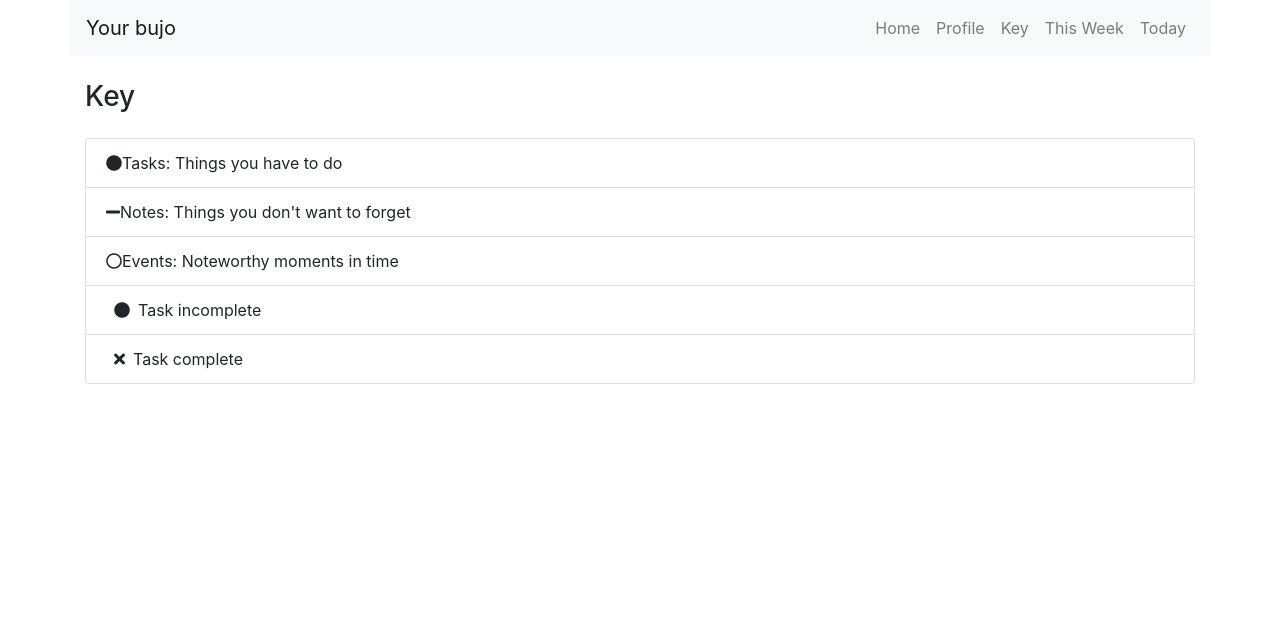
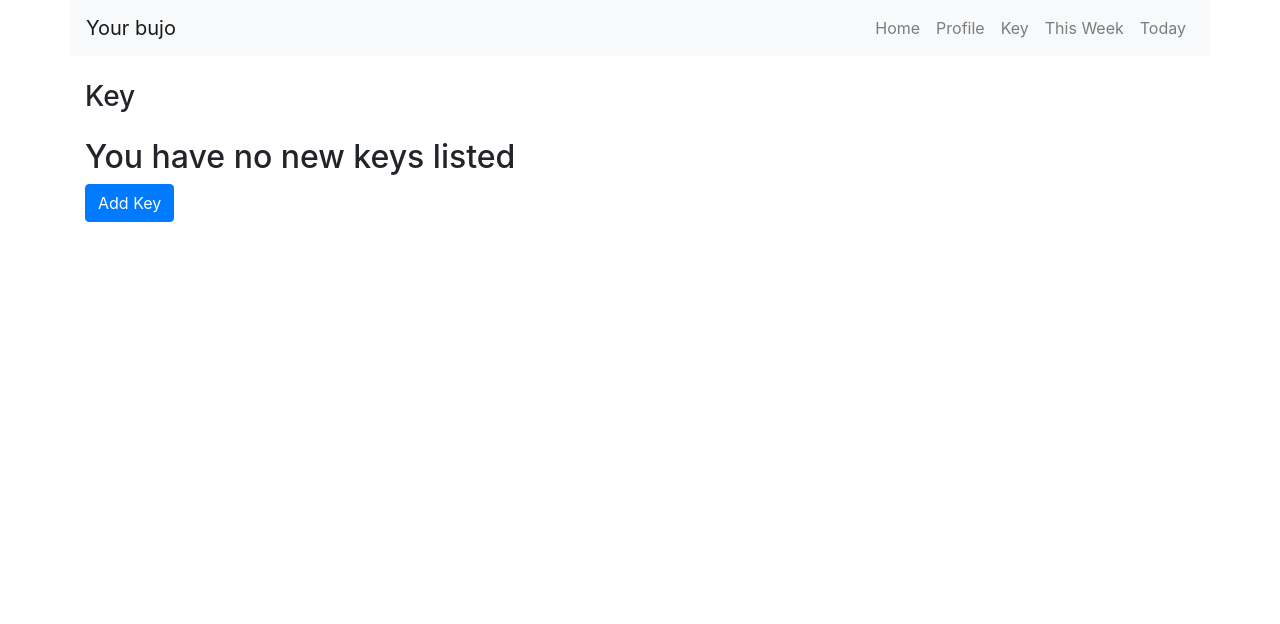
Before and after one commit to lrnzpn/bujo, a Django app: page /key/ in a window 1280 px wide. Shown: the top 624 px of the page. Run offline with Django 3.2, Linux system fonts and the light colour scheme; data that the repository does not hold is empty; some libraries are stand-ins or nearby versions.

Commit message:
added key model, form, and views

```diff
--- a/main/forms.py
+++ b/main/forms.py
@@ -13,14 +13,14 @@ class MyNameForm(forms.Form):
         model = MyName
         fields = ['name']
 
-class ProfileForm(forms.Form):
-    profile_pic = forms.ImageField(widget=forms.FileInput(attrs={'class':'custom-file-input'}))
-    profile_nickname = forms.CharField(label="Nickname", max_length=40,
-                           widget=forms.TextInput
-                           (attrs={'class':'form-control'}))
-    profile_bio = forms.CharField(label="Bio",
-                                  widget=forms.Textarea
-                           (attrs={'class':'form-control'}))
+class KeyForm(forms.Form):
+    key = forms.CharField(label="Key",max_length=100,
+                          widget= forms.TextInput
+                           (attrs={'class':'form-control mb-3'}))
+    description = forms.CharField(label="Description",max_length=255,
+                          widget= forms.TextInput
+                           (attrs={'class':'form-control mb-3'}))
+
     class Meta:
-        model = Profile
-        fields = ['profile_nickname','profile_bio']
+        model = Key
+        fields = "__all__"
--- a/main/views.py
+++ b/main/views.py
@@ -2,8 +2,8 @@ from django.shortcuts import render, redirect
 from django.views import View
 from django.core.files.storage import FileSystemStorage
 
-from .models import MyName, Profile
-from .forms import MyNameForm, ProfileForm
+from .models import MyName, Profile, Key
+from .forms import MyNameForm, KeyForm
 
 import datetime
 
@@ -70,8 +70,6 @@ def profile(response):
             user.profile_pic = fs.save(file.name, file)
             user.save()
             return redirect('profile')
-    else:
-        form = ProfileForm()
 
     context = {
         'user':user
@@ -100,7 +98,24 @@ def key(response):
         render(response, "pages/key.html", context):
             renders the key.html template
     """
-    return render(response, "pages/key.html", {})
+    if response.method == 'POST':
+        form = KeyForm(response.POST)
+        if form.is_valid():
+            key = Key()
+            key.key = form.cleaned_data['key']
+            key.description = form.cleaned_data['description']
+            key.save()
+            return redirect('key')
+    else:
+        form = KeyForm()
+
+    keys = Key.objects.all()
+
+    context = {
+        'form': form,
+        'keys': keys,
+    }
+    return render(response, "pages/key.html", context )
 
 
 def this_week(response):
--- a/templates/pages/key.html
+++ b/templates/pages/key.html
@@ -6,22 +6,53 @@
 {% block content %}
 <h3>Key</h3>
 <div class="pt-3 pb-5">
-    <ul class="list-group">
-        <li class="list-group-item">
-            <i class="fas fa-circle me-2"></i>Tasks: Things you have to do
-        </li>
-        <li class="list-group-item">
-            <i class="fas fa-minus me-2"></i>Notes: Things you don't want to forget
-        </li>
-        <li class="list-group-item">
-            <i class="far fa-circle me-2"></i>Events: Noteworthy moments in time
-        </li>
-        <li class="list-group-item">
-            <i class="fas fa-circle mx-2"></i>Task incomplete
-        </li>
-        <li class="list-group-item">
-            <i class="fas fa-times mx-2"></i>Task complete
-        </li>
-      </ul>
+    {% if keys %}
+    <table class="table table-striped">
+        <thead class="thead-dark">
+          <tr>
+            <th scope="col" class="text-center">Key</th>
+            <th scope="col" class="text-center">Description</th>
+          </tr>
+        </thead>
+        <tbody>
+          {% for k in keys %}
+          <tr>
+            <th scope="row">{{ k.key }}</th>
+            <td>{{ k.description }}</td>
+          </tr>
+          {% endfor %}
+        </tbody>
+      </table>
+      <button type="button" class="btn btn-primary" data-toggle="modal" data-target="#keyModal">
+            Add Key
+        </button>
+      {% else %}
+        <h2 class="mb-2">You have no new keys listed</h2>
+        <button type="button" class="btn btn-primary" data-toggle="modal" data-target="#keyModal">
+            Add Key
+        </button>
+      {% endif %}
 </div>
+
+  <!-- Modal -->
+  <div class="modal fade" id="keyModal" tabindex="-1" role="dialog" aria-labelledby="exampleModalCenterTitle" aria-hidden="true">
+    <div class="modal-dialog modal-dialog-centered" role="document">
+      <form class="modal-content" method="POST">
+        {% csrf_token %}
+        <div class="modal-header">
+          <h5 class="modal-title" id="exampleModalCenterTitle">Add Key</h5>
+          <button type="button" class="close" data-dismiss="modal" aria-label="Close">
+            <span aria-hidden="true">&times;</span>
+          </button>
+        </div>
+        <div class="modal-body">
+            {{ form.as_p }}
+        </div>
+        <div class="modal-footer">
+            <button type="submit" class="btn btn-primary">Add</button>
+            <button type="button" class="btn btn-secondary" data-dismiss="modal">Close</button>
+        </div>
+      </form>
+    </div>
+  </div>
 {% endblock %}
```
Also changed, not shown: main/models.py (+9 -0 lines), templates/pages/edit_profile.html (+0 -8 lines), main/migrations/0003_key.py (added).
